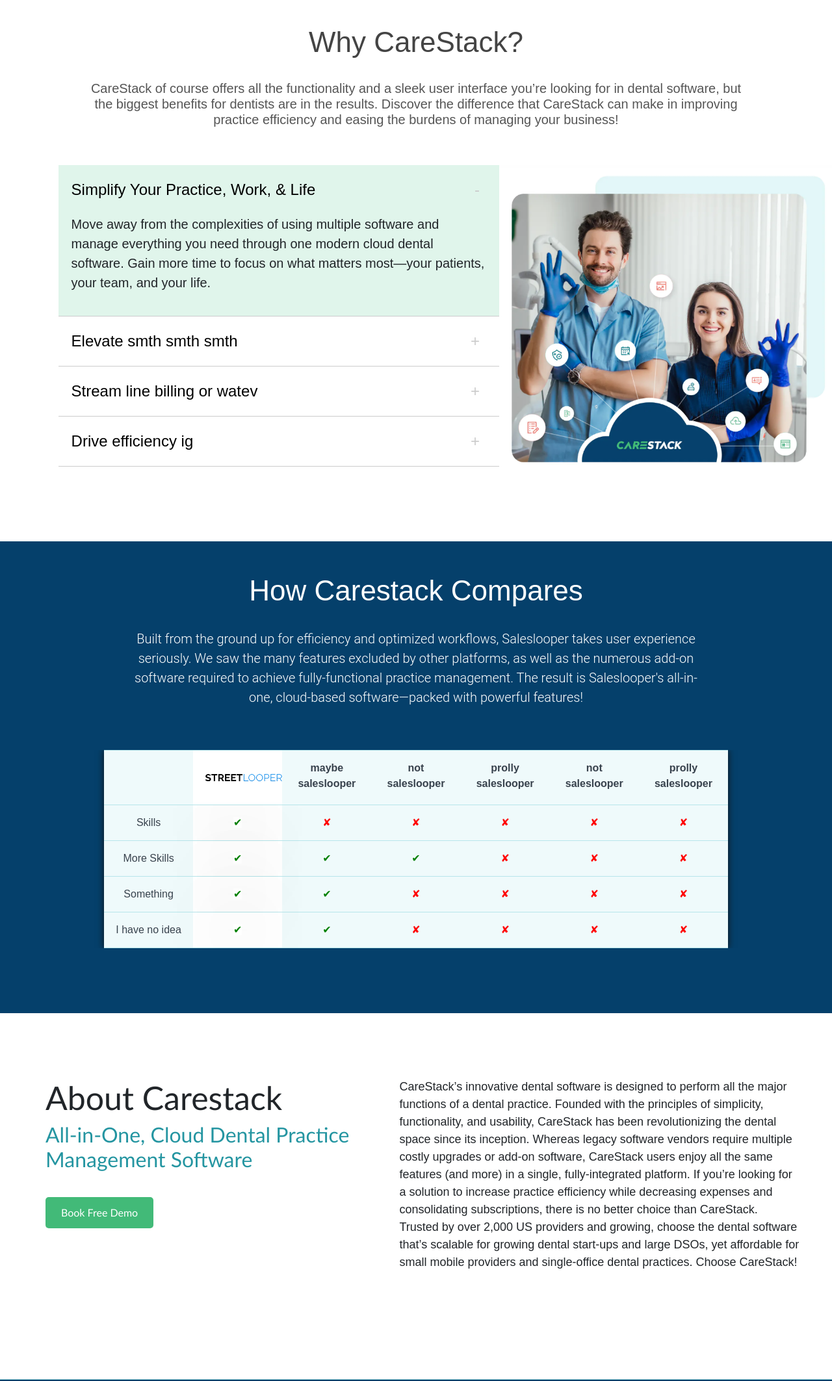
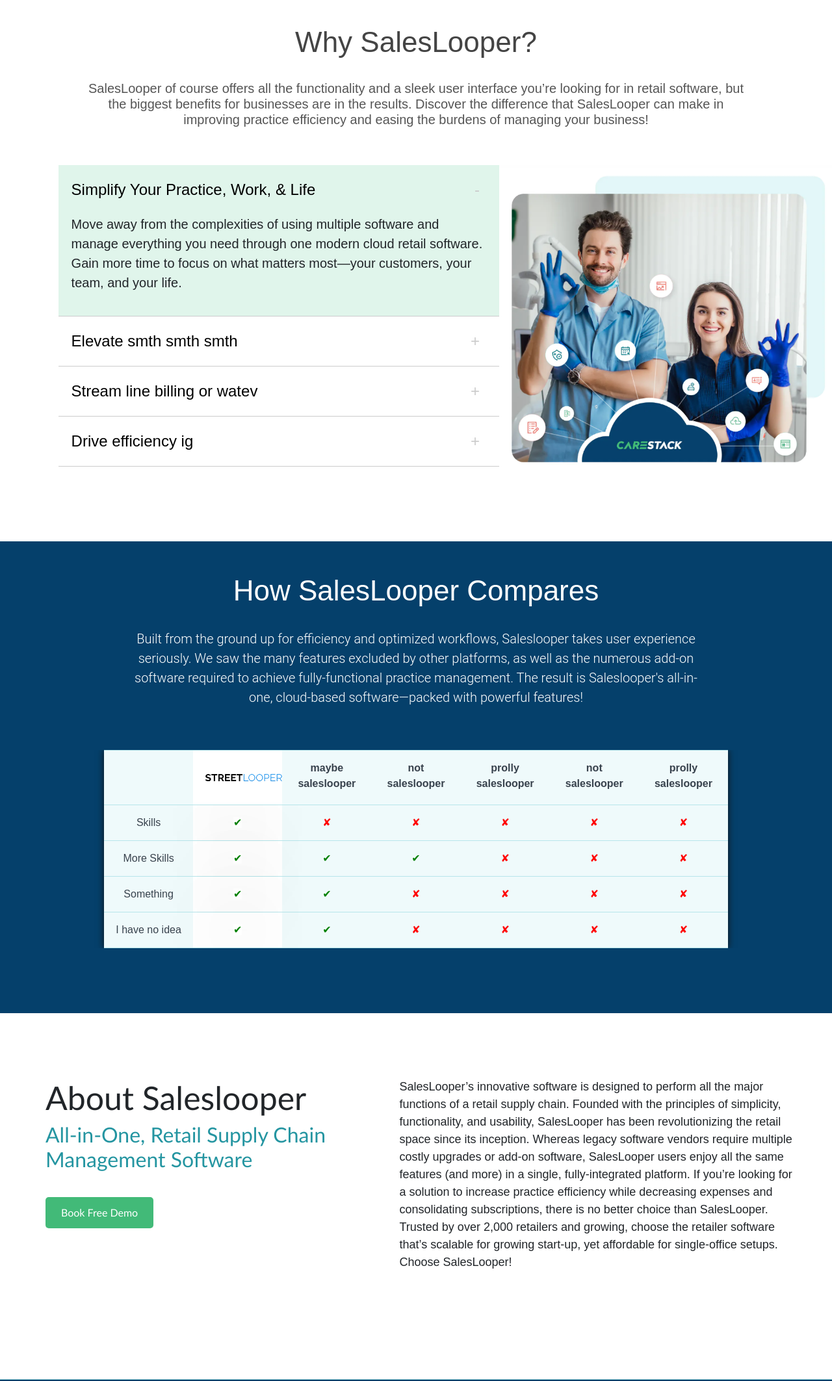
Before and after one commit to ByteBlazer/saleslooper-website, a plain HTML site: page index.html in a window 1280 px wide. Shown: the part 3440-5565 px from the top of the page at 65% size. Drawn offline with nearby package versions, Linux system fonts and the light colour scheme.

Commit message:
removed all dent refs

```diff
--- a/index.html
+++ b/index.html
@@ -52,10 +52,10 @@
 				<h3>Cloud-Based, Online Sales Practice Management Software</h3>
 				<p>With state-of-the-art features and an award-winning, cloud-based platform, discover why Saleslooper time and again proves to be an industry leader and the favorite practice management software for sales</p>
 				<div class="award_img">
-					<a href="www.carestack.com"><img src="img\b1_1.png" alt=""></a>
-					<a href="www.carestack.com"><img src="img\b1_2.png" alt=""></a>
-					<a href="www.carestack.com"><img src="img\b1_3.png" alt=""></a>
-					<a href="www.carestack.com"><img src="img\b1_3.png" alt=""></a>
+					<a href="www.saleslooper.com"><img src="img\b1_1.png" alt=""></a>
+					<a href="www.saleslooper.com"><img src="img\b1_2.png" alt=""></a>
+					<a href="www.saleslooper.com"><img src="img\b1_3.png" alt=""></a>
+					<a href="www.saleslooper.com"><img src="img\b1_3.png" alt=""></a>
 				</div>
 				<button class='download'>Book Free Demo</button>
 			</div>
@@ -199,34 +199,34 @@
 		<section class="white2">
 
 			<div class="textbox">
-				<h4>Why CareStack?</h4>
-				<h5>CareStack of course offers all the functionality and a sleek user interface you’re looking for in dental software, but the biggest benefits for dentists are in the results. Discover the difference that CareStack can make in improving practice efficiency and easing the burdens of managing your business!</h5>
+				<h4>Why SalesLooper?</h4>
+				<h5>SalesLooper of course offers all the functionality and a sleek user interface you’re looking for in retail software, but the biggest benefits for businesses are in the results. Discover the difference that SalesLooper can make in improving practice efficiency and easing the burdens of managing your business!</h5>
 			</div>
 				<div>
 				<div class="combine">
 					<div class="format_collapse">
 						<button type="button" class="collapsible active">Simplify Your Practice, Work, & Life<span class="btn_text"> </span></button>
 						<div class="content" style="display: block;">
-						  <p>Move away from the complexities of using multiple software and manage everything you need through one modern cloud dental software. Gain more time to focus on what matters most—your patients, your team, and your life.</p>
+						  <p>Move away from the complexities of using multiple software and manage everything you need through one modern cloud retail software. Gain more time to focus on what matters most—your customers, your team, and your life.</p>
 
 						</div>
 					</div>
 					<div class="format_collapse">
 						<button type="button" class="collapsible">Elevate smth smth smth<span class="btn_text"> </span></button>
 						<div class="content">
-						  <p>Move away from the complexities of using multiple software and manage everything you need through one modern cloud dental software. Gain more time to focus on what matters most—your patients, your team, and your life.</p>
+						  <p>Move away from the complexities of using multiple software and manage everything you need through one modern cloud retail software. Gain more time to focus on what matters most—your customers, your team, and your life.</p>
 						</div>
 					</div>
 					<div class="format_collapse">
 						<button type="button" class="collapsible">Stream line billing or watev<span class="btn_text"> </span></button>
 						<div class="content">
-						  <p>Move away from the complexities of using multiple software and manage everything you need through one modern cloud dental software. Gain more time to focus on what matters most—your patients, your team, and your life.</p>
+						  <p>Move away from the complexities of using multiple software and manage everything you need through one modern cloud retail software. Gain more time to focus on what matters most—your customers, your team, and your life.</p>
 						</div>
 					</div>
 					<div class="format_collapse">
 						<button type="button" class="collapsible">Drive efficiency ig<span class="btn_text"> </span></button>
 						<div class="content">
-						  <p>Move away from the complexities of using multiple software and manage everything you need through one modern cloud dental software. Gain more time to focus on what matters most—your patients, your team, and your life.</p>
+						  <p>Move away from the complexities of using multiple software and manage everything you need through one modern cloud retail software. Gain more time to focus on what matters most—your customers, your team, and your life.</p>
 						</div>
 					</div>
 				</div>
@@ -250,7 +250,7 @@
 
 		<!-- blue 3 section -->
 		<section class="blue3">
-			<h1> How Carestack Compares </h1>
+			<h1> How SalesLooper Compares </h1>
 			<p>Built from the ground up for efficiency and optimized workflows, Saleslooper takes user experience seriously. We saw the many features excluded by other platforms, as well as the numerous add-on software required to achieve fully-functional practice management. The result is Saleslooper's all-in-one, cloud-based software—packed with powerful features!</p>
 		  <div class="tableContainer">
 		  <table>
@@ -379,12 +379,12 @@
 			<div class="space3"></div>
 			<div class='format_textbox2'>
 				<div class="heading">
-					<h1>About Carestack</h1>
-					<h4>All-in-One, Cloud Dental Practice Management Software</h4>
+					<h1>About Saleslooper</h1>
+					<h4>All-in-One, Retail Supply Chain Management Software</h4>
 					<button>Book Free Demo</button>
 				</div>
 				<div class="text">
-					<p>CareStack’s innovative dental software is designed to perform all the major functions of a dental practice. Founded with the principles of simplicity, functionality, and usability, CareStack has been revolutionizing the dental space since its inception. Whereas legacy software vendors require multiple costly upgrades or add-on software, CareStack users enjoy all the same features (and more) in a single, fully-integrated platform. If you’re looking for a solution to increase practice efficiency while decreasing expenses and consolidating subscriptions, there is no better choice than CareStack. Trusted by over 2,000 US providers and growing, choose the dental software that’s scalable for growing dental start-ups and large DSOs, yet affordable for small mobile providers and single-office dental practices. Choose CareStack!</p>
+					<p>SalesLooper’s innovative  software is designed to perform all the major functions of a retail supply chain. Founded with the principles of simplicity, functionality, and usability, SalesLooper has been revolutionizing the retail space since its inception. Whereas legacy software vendors require multiple costly upgrades or add-on software, SalesLooper users enjoy all the same features (and more) in a single, fully-integrated platform. If you’re looking for a solution to increase practice efficiency while decreasing expenses and consolidating subscriptions, there is no better choice than SalesLooper. Trusted by over 2,000 retailers and growing, choose the retailer software that’s scalable for growing start-up, yet affordable for single-office setups. Choose SalesLooper!</p>
 				</div>
 
 			</div>
```
